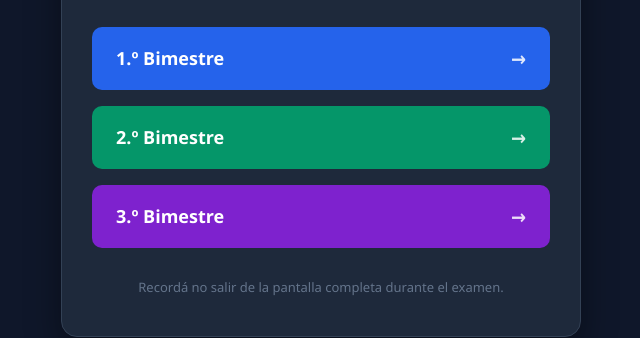
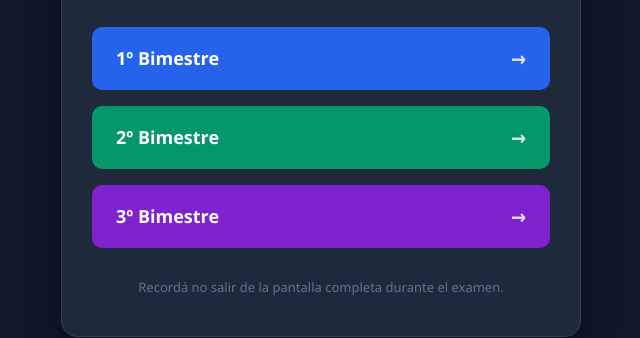
Before and after one commit to GabrielGomory-teacher/ENGLISH-TESTS-1, a plain HTML site: page index.html in a window 1280 px wide. Shown: the part 321-659 px from the top of the page, 319-959 px from the left. Drawn offline with Linux system fonts and the light colour scheme.

Commit message:
Update index.html

```diff
--- a/index.html
+++ b/index.html
@@ -3,7 +3,7 @@
 <head>
     <meta charset="UTF-8">
     <meta name="viewport" content="width=device-width, initial-scale=1.0">
-    <title>Evaluaciones de Inglés - 1° Año (CABA)</title>
+    <title>Evaluaciones de Inglés - 1° Año ET 29</title>
     <style>
         * {
             box-sizing: border-box;
@@ -102,17 +102,17 @@
 
     <div class="btn-group">
         <a href="1bim1_2.html" class="exam-btn bim1">
-            <span>1.º Bimestre</span>
+            <span>1º Bimestre</span>
             <span class="arrow">→</span>
         </a>
 
         <a href="1bim2_2.html" class="exam-btn bim2">
-            <span>2.º Bimestre</span>
+            <span>2º Bimestre</span>
             <span class="arrow">→</span>
         </a>
 
         <a href="1bim3_2.html" class="exam-btn bim3">
-            <span>3.º Bimestre</span>
+            <span>3º Bimestre</span>
             <span class="arrow">→</span>
         </a>
     </div>
```
